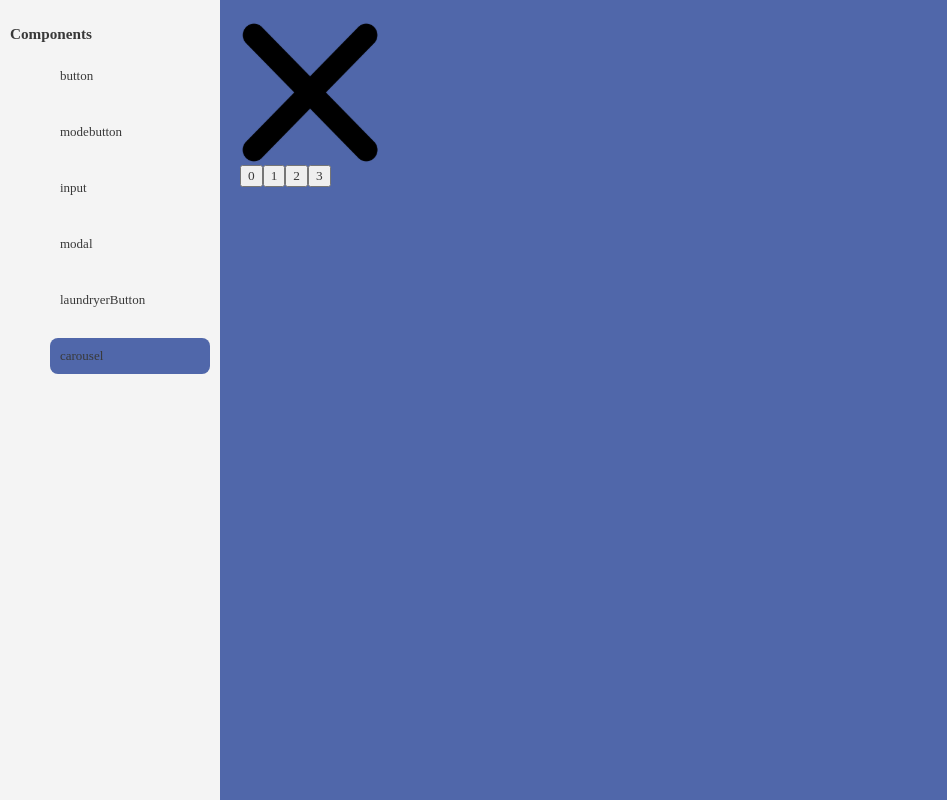
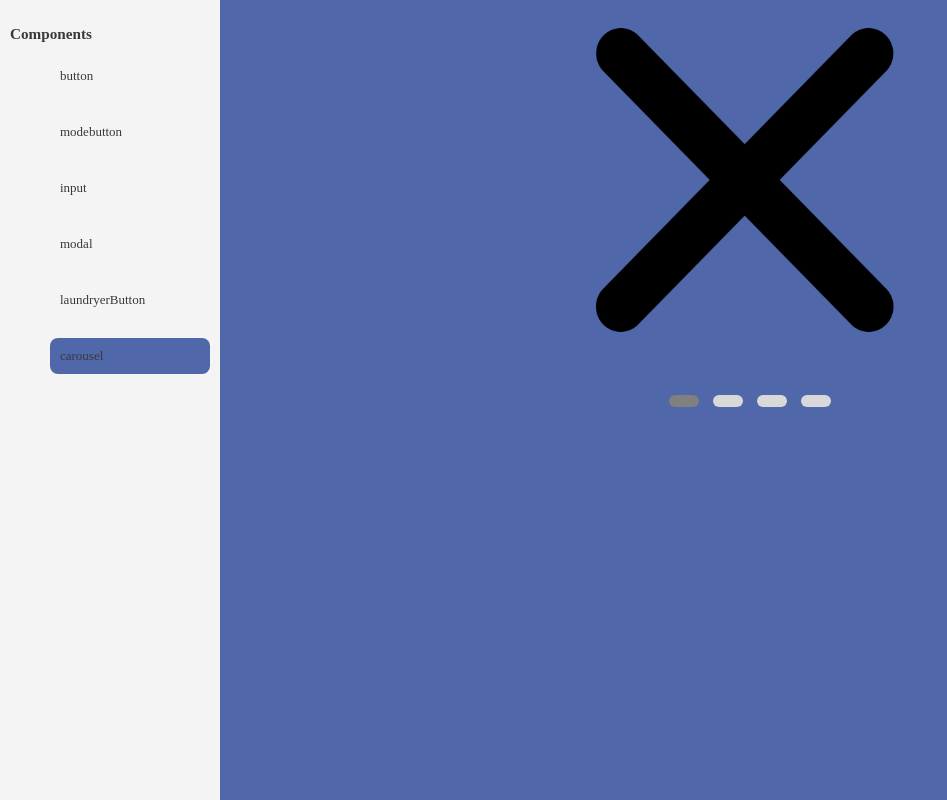
Before and after one commit to albert-yim/tanyak-laundry, a React (Create React App) app: page /components in a window 1280 px wide. Shown: the whole page, without its empty margins (0-947 px from the left). Built offline with nearby package versions, Linux system fonts and the light colour scheme; a web font is replaced by a local one.

Commit message:
finished carousel button css

```diff
--- a/src/components/Carousel/Carousel.module.scss
+++ b/src/components/Carousel/Carousel.module.scss
@@ -0,0 +1,30 @@
+.carouselWrapper{
+    width: 100%;
+    height: 100%;
+    position: relative;
+    display: flex;
+    flex-direction: column;
+    align-items: center;
+    .contentsWrapper{
+        width: 320px;
+        height: 320px;
+        display: flex;
+        overflow: hidden;
+    }
+
+    .buttonsWrapper{
+        display: flex;
+        padding-top: 55px;
+        .button{
+            width: 30px;
+            height: 12px;
+            background-color: var(--secondary-color);
+            border-radius: 30px;
+            margin-left: 7px;
+            margin-right: 7px;
+        }
+        .buttonClicked{
+            background-color: grey;
+        }
+    }
+}
--- a/src/components/Carousel/Carousel.tsx
+++ b/src/components/Carousel/Carousel.tsx
@@ -12,26 +12,18 @@ export type CarouselTypes = {
 
 export default function Carousel({contents}:CarouselTypes) {
     const [contentIndex, setContentIndex] = useState(0)
+
     return(
-        <div style={{
-            width: "100%",
-            height: "100%",
-            position: "relative"
-        }}>
-            <div style={{
-                width: "145px",
-                height: "145px",
-                display: "flex",
-                overflow: "hidden",
-            }}>
+        <div className={styles.carouselWrapper}>
+            <div className={styles.contentsWrapper}>
                 {contents.map(element => (
                     <img src={element} width="100%" style={{translate: `${-100 * contentIndex}%`}}/>
                 ))}
             </div>
 
-            <div>
+            <div className={styles.buttonsWrapper}>
                 {contents.map((_,index) => (
-                    <button onClick={() => setContentIndex(index)}>{index}</button>
+                    <div className={`${styles.button} ${index === contentIndex ? styles.buttonClicked : styles.button}`} onClick={() => setContentIndex(index)}></div>
                 ))}
             </div>
         </div>
```
